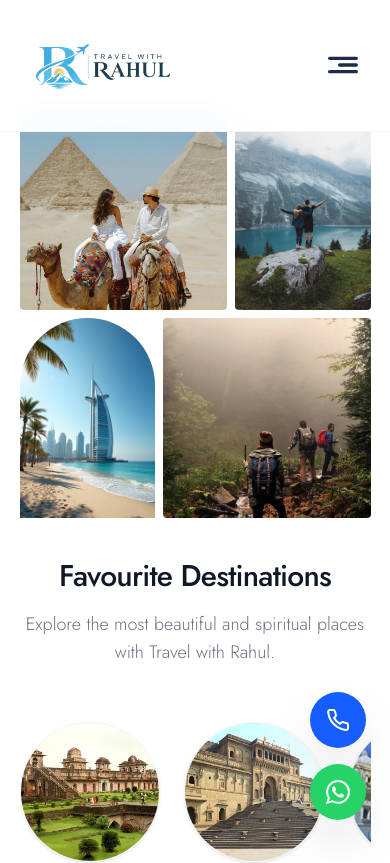
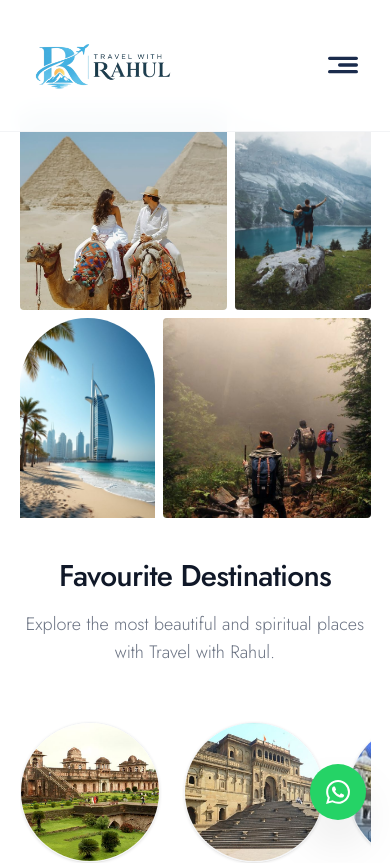
Before and after one commit to AviZacksy/travelwithrahul, a Next.js app: page / in a window 390 px wide. Shown: the top 863 px of the page. Built offline with nearby package versions, Linux system fonts and the light colour scheme.

Commit message:
Remove floating Phone button from bottom corner

```diff
--- a/app/page.tsx
+++ b/app/page.tsx
@@ -733,13 +733,6 @@ export default function Home() {
 
       {/* Floating Action Buttons */}
       <div className="fixed bottom-6 right-6 md:bottom-8 md:right-8 z-50 flex flex-col gap-4">
-        {/* Phone Button */}
-        <a href="tel:08989299997" className="flex items-center justify-center bg-blue-600 text-white w-14 h-14 md:w-16 md:h-16 rounded-full shadow-2xl hover:scale-110 transition-transform group relative">
-          <Phone className="w-6 h-6 md:w-7 md:h-7" />
-          <span className="absolute right-full mr-4 bg-white text-gray-800 px-3 py-1 rounded shadow-lg text-sm font-bold opacity-0 md:group-hover:opacity-100 transition-opacity whitespace-nowrap pointer-events-none">
-            Call us
-          </span>
-        </a>
 
         {/* WhatsApp Button */}
         <a href="https://wa.me/918989299997" target="_blank" rel="noreferrer" className="flex items-center justify-center bg-[#25D366] text-white w-14 h-14 md:w-16 md:h-16 rounded-full shadow-2xl hover:scale-110 transition-transform group relative">
```
